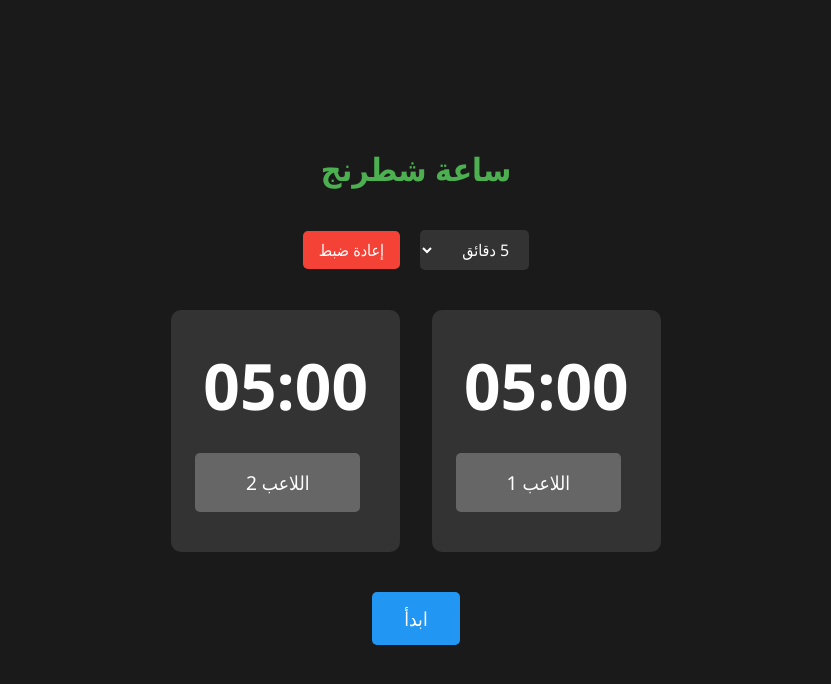
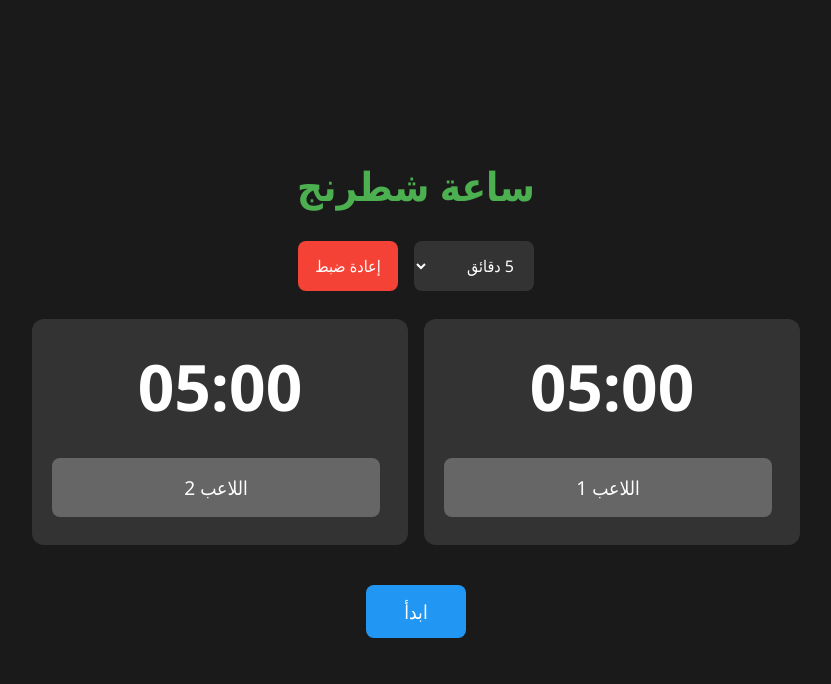
Before and after one commit to MHuseinY/chess-clock, a plain HTML site: page index.html in a window 1280 px wide. Shown: the whole page, without its empty margins (224-1055 px from the left). Drawn offline with Linux system fonts and the light colour scheme.

Commit message:
تحسين تجاوب التطبيق مع الهواتف المحمولة"

```diff
--- a/style.css
+++ b/style.css
@@ -12,75 +12,104 @@ body {
     display: flex;
     justify-content: center;
     align-items: center;
+    padding: 1rem;
 }
 
 .container {
     text-align: center;
-    padding: 2rem;
+    padding: 1rem;
+    width: 100%;
+    max-width: 800px;
 }
 
 h1 {
-    margin-bottom: 2rem;
+    margin-bottom: 1.5rem;
     color: #4CAF50;
+    font-size: clamp(1.5rem, 5vw, 2.5rem);
 }
 
 .settings {
-    margin-bottom: 2rem;
+    margin-bottom: 1.5rem;
+    display: flex;
+    flex-wrap: wrap;
+    justify-content: center;
+    gap: 0.5rem;
 }
 
 select, button {
-    padding: 0.5rem 1rem;
-    margin: 0.5rem;
+    padding: 0.8rem 1rem;
+    margin: 0.25rem;
     border: none;
-    border-radius: 5px;
-    font-size: 1rem;
+    border-radius: 8px;
+    font-size: clamp(0.9rem, 3vw, 1rem);
     cursor: pointer;
 }
 
 select {
     background: #333;
     color: white;
+    min-width: 120px;
 }
 
 button {
     background: #4CAF50;
     color: white;
-    transition: background 0.3s;
+    transition: background 0.3s, transform 0.2s;
+    min-width: 100px;
 }
 
 button:hover {
     background: #45a049;
+    transform: scale(1.05);
 }
 
 .chess-clock {
     display: flex;
-    gap: 2rem;
-    margin: 2rem 0;
+    flex-direction: row;
+    gap: 1rem;
+    margin: 1.5rem 0;
+}
+
+@media (max-width: 600px) {
+    .chess-clock {
+        flex-direction: column;
+    }
+
+    .player-clock {
+        transform: rotate(180deg);
+    }
+
+    .player-clock:first-child {
+        transform: none;
+    }
 }
 
 .player-clock {
     flex: 1;
     background: #333;
-    padding: 2rem;
-    border-radius: 10px;
-    transition: transform 0.3s;
+    padding: 1.5rem;
+    border-radius: 12px;
+    transition: transform 0.3s, box-shadow 0.3s;
+    display: flex;
+    flex-direction: column;
+    gap: 1rem;
 }
 
 .player-clock.active {
-    transform: scale(1.05);
+    transform: scale(1.02);
     box-shadow: 0 0 20px rgba(76, 175, 80, 0.5);
 }
 
 .time {
-    font-size: 4rem;
+    font-size: clamp(2rem, 10vw, 4rem);
     font-weight: bold;
-    margin-bottom: 1rem;
+    margin-bottom: 0.5rem;
 }
 
 .player-btn {
     width: 100%;
     padding: 1rem;
-    font-size: 1.2rem;
+    font-size: clamp(1rem, 4vw, 1.2rem);
     background: #4CAF50;
 }
 
@@ -90,9 +119,10 @@ button:hover {
 }
 
 #startBtn {
-    font-size: 1.2rem;
+    font-size: clamp(1rem, 4vw, 1.2rem);
     padding: 0.8rem 2rem;
     background: #2196F3;
+    margin-top: 1rem;
 }
 
 #startBtn:hover {
```
